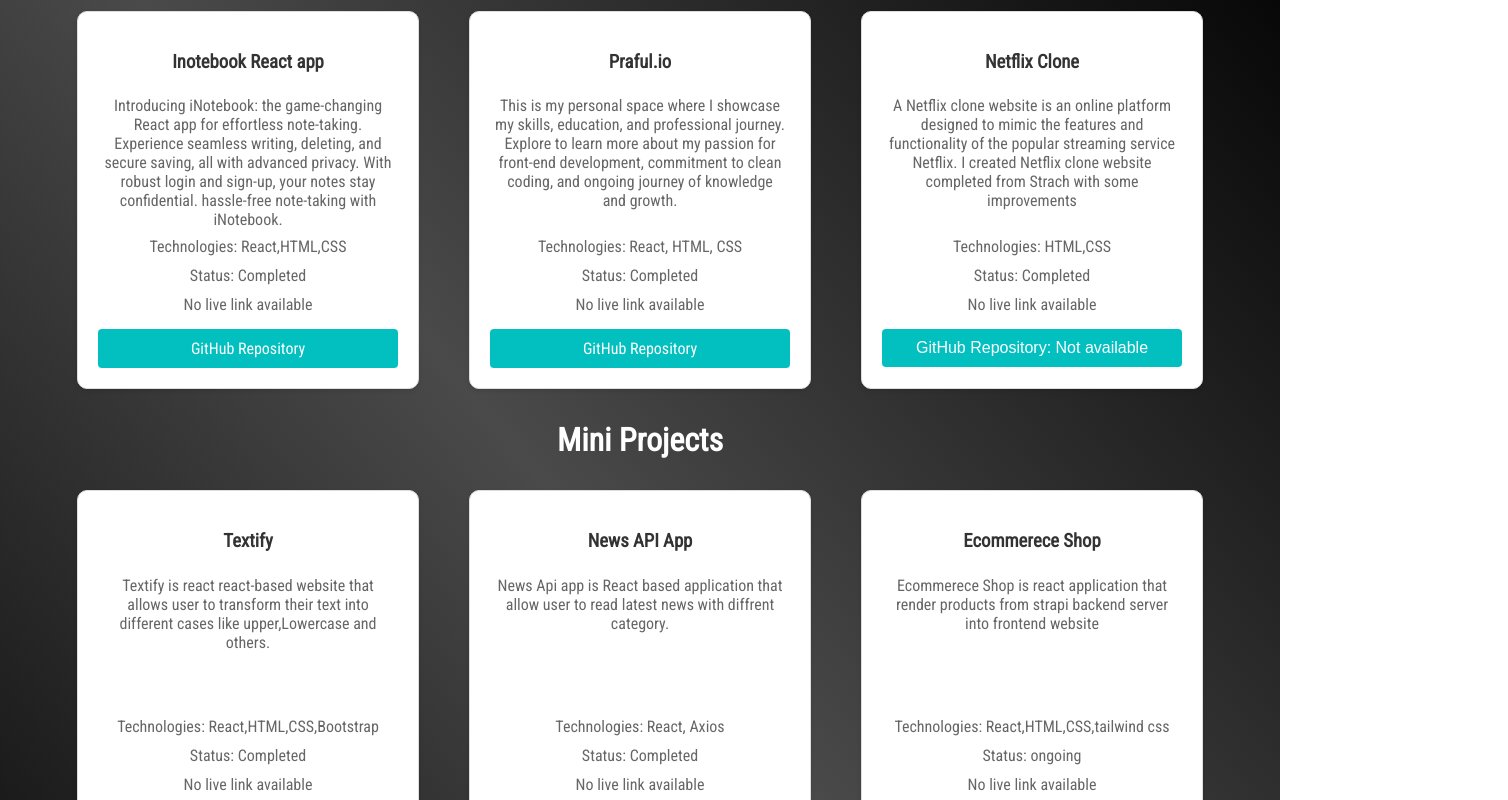
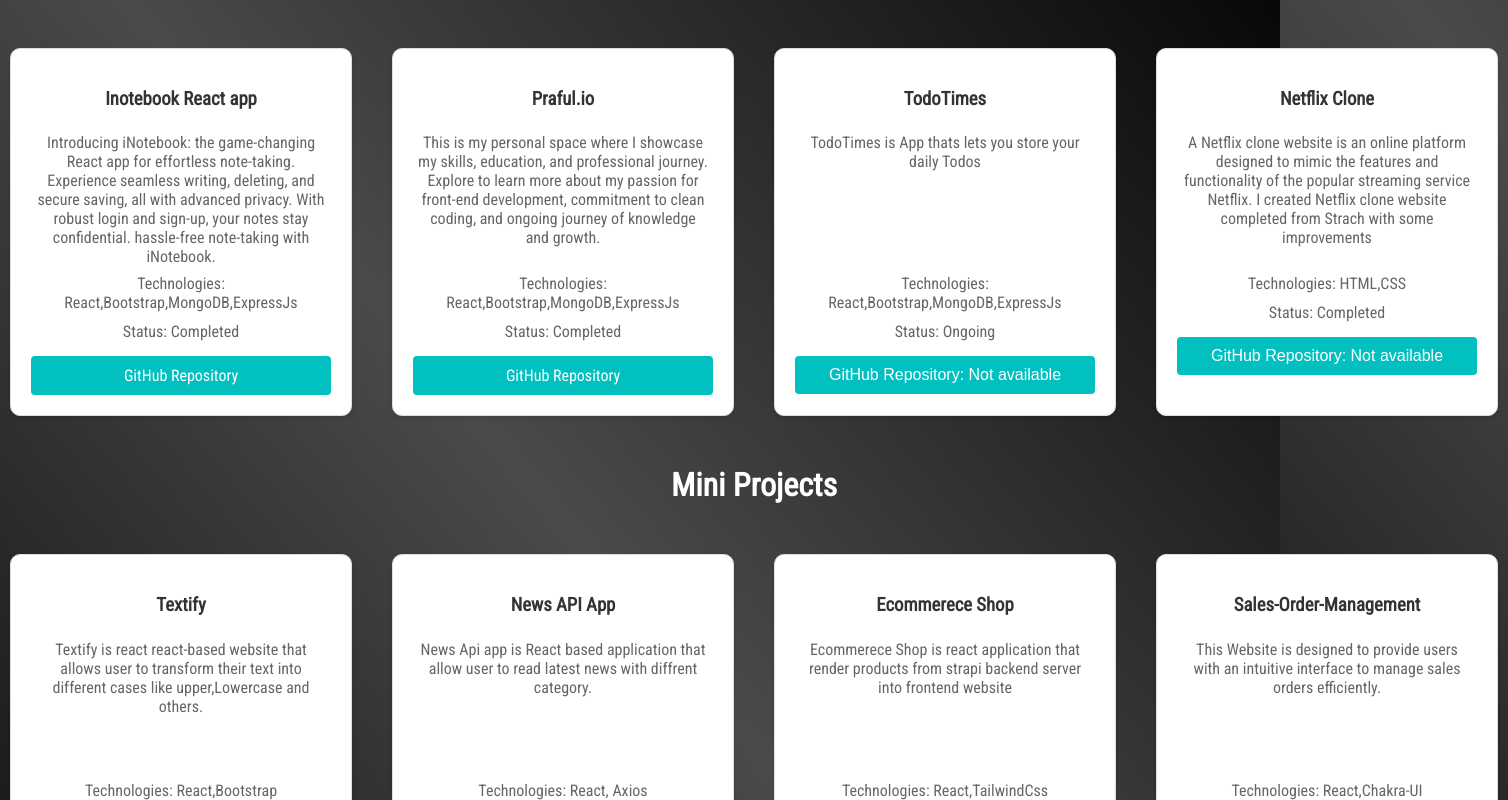
Before and after one commit to praful-36/Portfolio-Website, a React (Vite) app: page /Portfolio_Website/ProjectsList in a window 1280 px wide. Shown: the part 160-960 px from the top of the page, 1508 px wide, since content can reach past the window. Built offline with nearby package versions, Linux system fonts and the light colour scheme.

Commit message:
Description of changes

```diff
--- a/src/App.css
+++ b/src/App.css
@@ -697,6 +697,10 @@
   text-align: center;
 }
 
+.project h1{
+  margin:40px 0;
+}
+
 .projects h2 {
   font-size: 35px;
   margin: 0;
@@ -708,7 +712,7 @@
 
 .project-items {
   display: flex;
-  gap: 30px;
+  gap: 20px;
 }
 
 .description{
--- a/src/Components/Projects.jsx
+++ b/src/Components/Projects.jsx
@@ -8,7 +8,7 @@
       <p  className='description'>{description}</p>
       <p>Technologies: {technologies}</p>
       <p>Status: {status}</p>
-      <p>No live link available</p>
+      {/* <p>No live link available</p> */}
 
       {githubLink ? (
         <a href={githubLink} target="_blank" rel="noopener noreferrer">
--- a/src/Components/ProjectsList.jsx
+++ b/src/Components/ProjectsList.jsx
@@ -7,16 +7,22 @@
   {
     title: 'Inotebook React app ',
     description: 'Introducing iNotebook: the game-changing React app for effortless note-taking. Experience seamless writing, deleting, and secure saving, all with advanced privacy. With robust login and sign-up, your notes stay confidential. hassle-free note-taking with iNotebook.',
-    technologies: 'React,HTML,CSS',
+    technologies: 'React,Bootstrap,MongoDB,ExpressJs',
     status: 'Completed',
-    githubLink: 'https://praful-36.github.io/Inotebook_React-app/',
+    githubLink: 'https://praful-36.github.io/NoteExpress/',
   },
   {
     title: 'Praful.io',
     description: 'This is my personal space where I showcase my skills, education, and professional journey. Explore to learn more about my passion for front-end development, commitment to clean coding, and ongoing journey of knowledge and growth.',
-    technologies: 'React, HTML, CSS',
+    technologies: 'React,Bootstrap,MongoDB,ExpressJs',
     status: 'Completed',
     githubLink: 'https://praful-36.github.io/Portfolio_Website/',
+  },
+  {
+    title: 'TodoTimes',
+    description: 'TodoTimes is App thats lets you store your daily Todos',
+    technologies: 'React,Bootstrap,MongoDB,ExpressJs',
+    status: 'Ongoing',
   },
   {
     title: 'Netflix Clone ',
@@ -31,7 +37,7 @@
   {
     title: 'Textify',
     description: 'Textify is react react-based website that allows user to transform their text into different cases like upper,Lowercase and others.',
-    technologies: 'React,HTML,CSS,Bootstrap',
+    technologies: 'React,Bootstrap',
     status: 'Completed',
     githubLink: 'https://praful-36.github.io/Textify/',
   },
@@ -45,8 +51,16 @@
   {
     title: 'Ecommerece Shop',
     description: 'Ecommerece Shop is react application that render products from strapi backend server into frontend website  ',
-    technologies: 'React,HTML,CSS,tailwind css',
-    status: 'ongoing',
+    technologies: 'React,TailwindCss',
+    status: 'Completed',
+    githubLink: 'https://praful-36.github.io/Ecommerce_shop/',
+  },
+  {
+    title: 'Sales-Order-Management',
+    description: 'This Website is designed to provide users with an intuitive interface to manage sales orders efficiently.',
+    technologies: 'React,Chakra-UI',
+    status: 'Completed',
+    githubLink: 'https://praful-36.github.io/Sales-Order-Management/',
   },
 
 ];
```
